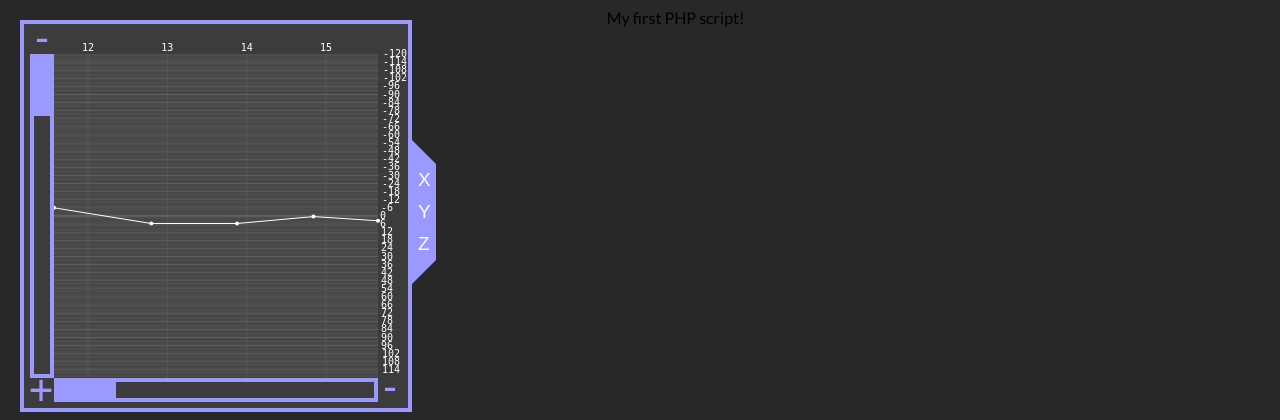
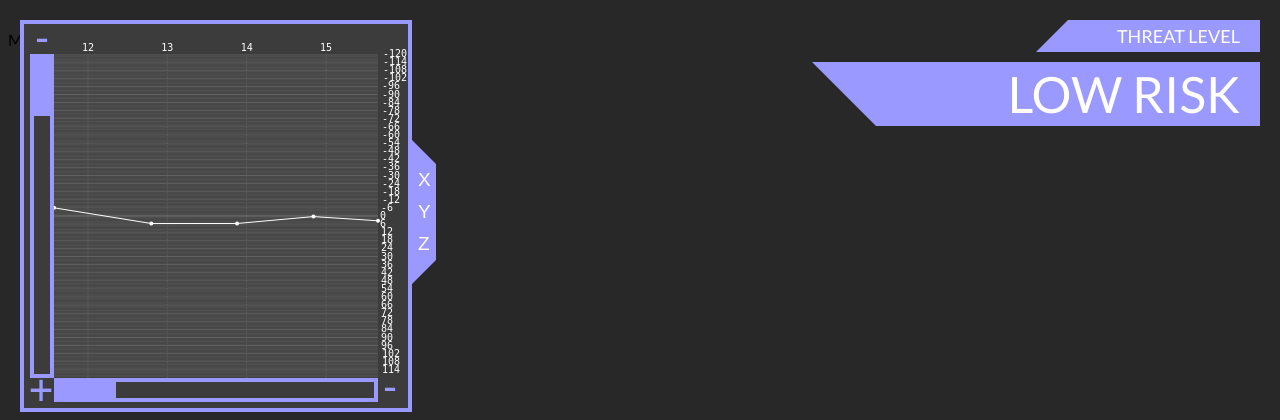
Before and after one commit to lev-droid/CrisisLabs, a PHP site: page / in a window 1280 px wide. Shown: the top 420 px of the page. Run offline with PHP 8.4, Linux system fonts and the light colour scheme.

Commit message:
[Bugged] Added risk display and begun animating it.
There is a bug in the animation system which causes it to run the wrong anonymous function for some reason. I've got to be lucid enough to finish my maths assessment in period 4/5 tomorrow, so I'll just submit this for now.

```diff
--- a/index.php
+++ b/index.php
@@ -28,6 +28,15 @@
 		<button onclick="changeRisk(2);">High Risk</button>
 		<button onclick="changeRisk(3);">Imminent</button>
 		<button onclick="changeRisk(4);">Ongoing</button>
+
+		<div class="riskMenu">
+			<div class="riskMenuBackgroundTop"><div class="riskMenuLabel">THREAT LEVEL</div></div>
+			<div class="riskMenuBackgroundTopTriangle"></div>
+
+			<div class="riskMenuBackground"><div class="riskMenuDisplay">LOW RISK</div></div>
+			<div class="riskMenuBackgroundTriangle"></div>
+			<div id="riskMenuTransition"></div>
+		</div>
 		<?php
 			echo "My first PHP script!";
 		?>
--- a/script.js
+++ b/script.js
@@ -9,6 +9,13 @@ var riskColourMap = [
 	[237, 183, 21],
 	[230, 122, 39],
 	[235, 56, 28]
+];
+var riskNameMap = [
+	"Low Risk",
+	"Medium Risk",
+	"High Risk",
+	"Imminent",
+	"Ongoing"
 ];
 var risk = 0;
 var riskColour = "rgb(153, 153, 255)";
@@ -24,7 +31,7 @@ const FPS = 30; // Determines frame rate, for animations and such.
 var AnimationQueue = []; // Array of queued animations.
 class Animation // The eternal animation class. I just can't seem to escape it, no matter what language I run to.
 {
-	constructor(func, finalFunc, length)
+	constructor(func, finalFunc, length, name)
 	{
 		// With the implementation of a 'last frame' function, the seperate 'frame' class has become entirely unneccesary; each animation can simply start running another when it ends.
 		this.PerFrame = func;
@@ -36,16 +43,21 @@ class Animation // The eternal animation class. I just can't seem to escape it,
 		this.Queued = false;
 		this.Base = null;
 		this.Instance = null;
+
+		this.Name = name; // For debugging only.
 	}
 
 	Run(sFrame) // Makes this animation run on frame sFrame.
 	{
+		console.log(this.Name);
 		if (!this.Queued) // If this animation is already being run, it doesn't need to be run again.
 		{
 			// Clone this animation.
 			var nAnim = new Animation();
 			nAnim.PerFrame = this.PerFrame;
 			nAnim.LastFrame = this.LastFrame;
+
+			console.log(this.PerFrame);
 			nAnim.Length = this.Length;
 			nAnim.Base = this;
 
@@ -148,9 +160,11 @@ function changeRisk(n)
 		risk = n;
 
 		changeColour.Run(cFrame+1); // Run the colour updating animation next frame.
+		changeText.Run(cFrame+1);
 	}
 }
 const CHANGECOLOURLENGTH = 1;
+var root;
 changeColour = new Animation(
 	function(cProgress) {
 		for (var i = 0; i < 3; i++) // Loop through all 3 channels of the colour.
@@ -160,14 +174,62 @@ changeColour = new Animation(
 
 		// Update the colour both in the CSS and the rest of the script.
 		riskColour = convertColour(riskColourRGB[0], riskColourRGB[1], riskColourRGB[2]);
-		document.documentElement.style.setProperty("--risk-colour", riskColour);
+		root.style.setProperty("--risk-colour", riskColour);
 
 		// Redraw the graph to display the change in colour.
 		drawGraph(Graph, GraphContext, "#ffffff", GRAPHSIZE, data[cData], scrollValueX, -scrollValueY, scrollValueY);
 	},
-	function(){},
-	FPS*CHANGECOLOURLENGTH
+	function() {},
+	FPS*CHANGECOLOURLENGTH,
+	"Change Colour"
 );
+const RISKWIDTH = 384;
+const RISKMARGIN = 20;
+var riskMenuTransition;
+changeText = new Animation(
+	function (cProgress) {
+		riskMenuTransition.style.setProperty("width", (stretchNum(cProgress, 0, FPS/2*CHANGECOLOURLENGTH, 0, 0.8) * RISKWIDTH) + "px");
+	},
+	function() {
+		console.log("a");
+		changeText2.Run(cFrame+1);
+	},
+	FPS/2*CHANGECOLOURLENGTH,
+	"Change Text A"
+);
+changeText2 = new Animation(
+	function (cProgress) {},
+	function() {
+		console.log("b");
+		riskMenuTransition.innerHTML = riskNameMap.upper();
+		changeText3.Run(cFrame+1);
+	},
+	0,
+	"Change Text B"
+);
+changeText3 = new Animation(
+	function (cProgress) {
+		console.log("c");
+		riskMenuTransition.style.setProperty("right", (stretchNum(cProgress, 0, FPS/2*CHANGECOLOURLENGTH, 0, 1) * RISKMARGIN) + "px");
+	},
+	function() {
+		console.log("d");
+		changeText4.Run(cFrame+1);
+	},
+	FPS/2*CHANGECOLOURLENGTH,
+	"Change Text C"
+);
+changeText4 = new Animation(
+	function (cProgress) {},
+	function() {
+		console.log("e");
+		riskMenuTransition.style.setProperty("width", 0);
+		riskMenuTransition.style.setProperty("right", RISKMARGIN + "px");
+	},
+	0,
+	"Change Text D"
+);
+
 
 
 
@@ -408,8 +470,12 @@ function unrecieveData()
 }
 
 function onLoad() {
+	root = document.documentElement;
+
 	Graph = document.getElementById("graph");
 	GraphContext = Graph.getContext("2d");
+
+	riskMenuTransition = document.getElementById("riskMenuTransition");
 
 	setInterval(AnimationManager, 1000/FPS); // Run the AnimationManager every frame.
 	document.addEventListener('mouseup', graphMouseUp);
--- a/style.css
+++ b/style.css
@@ -12,6 +12,12 @@
 
     --graph-options-width: 24px;
     --graph-options-height: 96px;
+
+	--risk-top-width: 192px;
+	--risk-top-height: 32px;
+
+	--risk-width: 384px;
+	--risk-height: 64px;
 }
 
 body {
@@ -95,3 +101,96 @@ button {
 	background-color: #ffffff;
 	color: var(--risk-colour);
 }
+
+
+
+.riskMenuBackgroundTop {
+	width: calc(var(--risk-top-width));
+	height: calc(var(--risk-top-height));
+
+	position: fixed;
+	right: calc(var(--margin));
+	top: calc(var(--margin));
+	z-index: 12;
+
+    background-color: var(--risk-colour);
+}
+.riskMenuBackgroundTopTriangle {
+    width: 0;
+    height: 0;
+
+	position: fixed;
+	right: calc(var(--margin) + var(--risk-top-width));
+	top: calc(var(--margin));
+	z-index: 12;
+
+    border-left: var(--risk-top-height) solid transparent;
+    border-bottom: var(--risk-top-height) solid var(--risk-colour);
+}
+.riskMenuLabel {
+	width: calc(var(--risk-top-width) - var(--margin));
+	height: calc(var(--risk-top-height));
+
+	position: fixed;
+	right: calc(var(--margin)*2);
+	top: calc(var(--margin));
+	z-index: 12;
+
+    background-color: transparent;
+	color: #ffffff;
+
+	text-align: right;
+	line-height: calc(var(--risk-top-height));
+	font-size: 18px;
+}
+
+.riskMenuBackground {
+	width: calc(var(--risk-width));
+	height: calc(var(--risk-height));
+
+	position: fixed;
+	right: calc(var(--margin));
+	top: calc(var(--margin)*1.5 + var(--risk-top-height));
+	z-index: 12;
+
+    background-color: var(--risk-colour);
+}
+.riskMenuBackgroundTriangle {
+    width: 0;
+    height: 0;
+
+	position: fixed;
+	right: calc(var(--margin) + var(--risk-width));
+	top: calc(var(--margin)*1.5 + var(--risk-top-height));
+	z-index: 12;
+
+    border-left: var(--risk-height) solid transparent;
+    border-top: var(--risk-height) solid var(--risk-colour);
+}
+.riskMenuDisplay {
+	width: calc(var(--risk-width) - var(--margin));
+	height: calc(var(--risk-height));
+
+	position: fixed;
+	right: calc(var(--margin)*2);
+	top: calc(var(--margin)*1.5 + var(--risk-top-height));
+	z-index: 12;
+
+    background-color: transparent;
+	color: #ffffff;
+
+	text-align: right;
+	line-height: calc(var(--risk-height));
+	font-size: 50px;
+}
+#riskMenuTransition {
+	width: 0;
+	height: calc(var(--risk-height));
+
+	position: fixed;
+	right: calc(var(--margin));
+	top: calc(var(--margin)*1.5 + var(--risk-top-height));
+	z-index: 14;
+
+    background-color: var(--risk-colour);
+}
```
